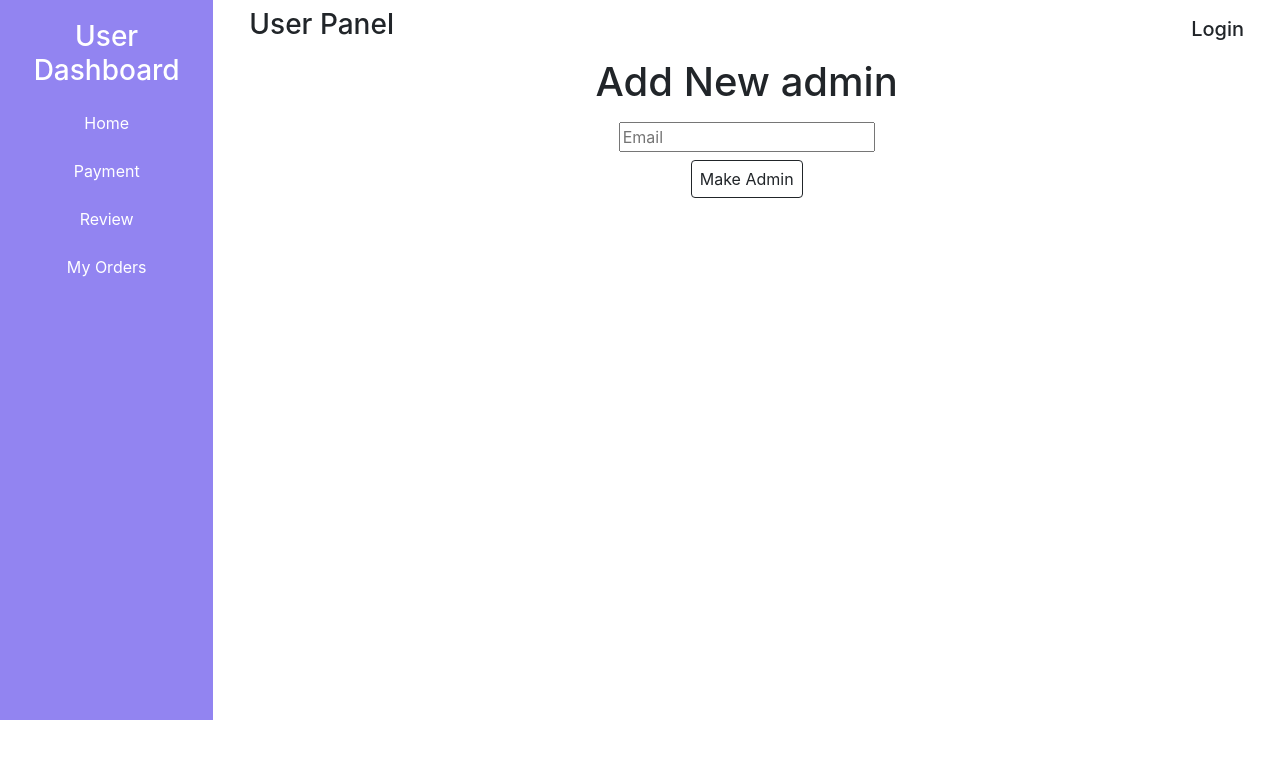
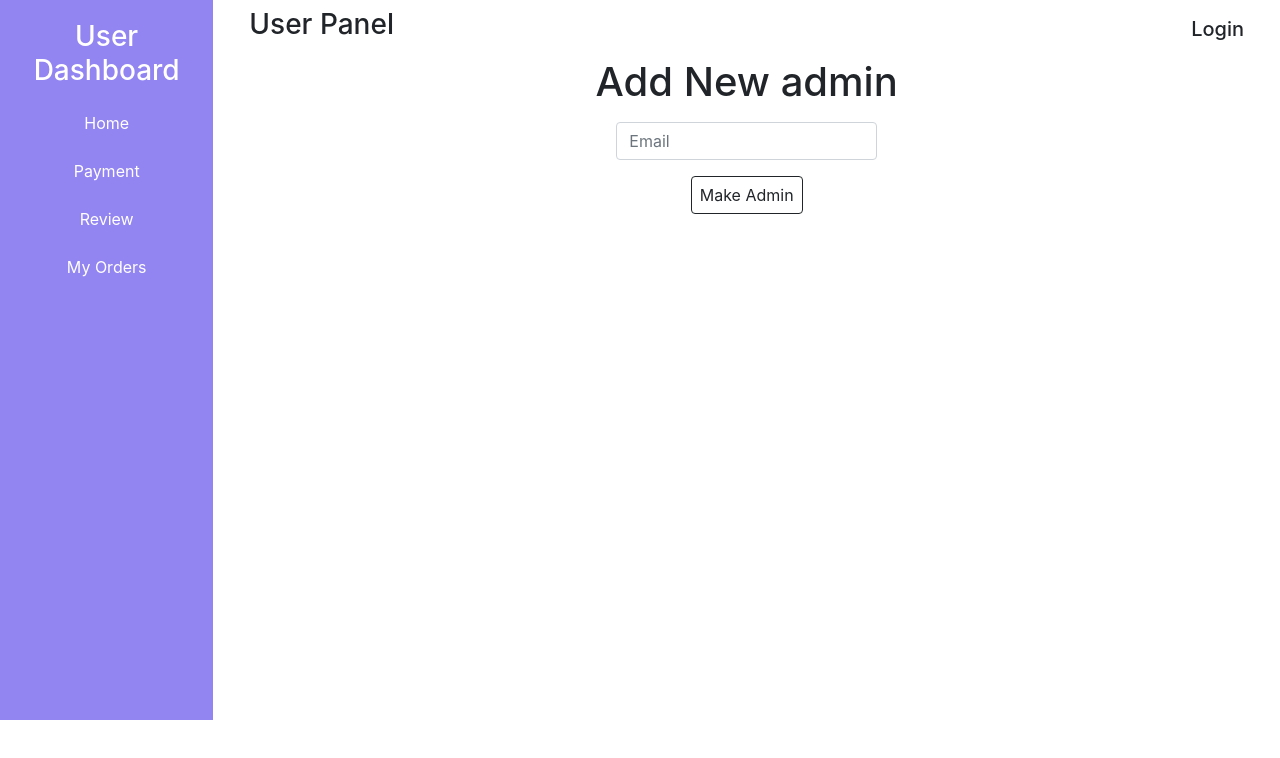
Before and after one commit to pabon98/creative-agency-client, a React (Create React App) app: page /dashboard/makeAdmin in a window 1280 px wide. Shown: the top 758 px of the page. Built offline with nearby package versions, Linux system fonts and the light colour scheme; no server answers.

Commit message:
makeadmin page updated

```diff
--- a/src/Components/MakeAdmin/MakeAdmin.js
+++ b/src/Components/MakeAdmin/MakeAdmin.js
@@ -1,8 +1,8 @@
-import React from 'react';
-import { useForm } from 'react-hook-form';
+import React from "react";
+import { useForm } from "react-hook-form";
 
 const MakeAdmin = () => {
-    const { register, handleSubmit } = useForm();
+  const { register, handleSubmit } = useForm();
 
   const onSubmit = (data) => {
     fetch("https://creative-agency-server-9jtj.onrender.com/makeAdmin", {
@@ -12,22 +12,32 @@ const MakeAdmin = () => {
     })
       .then((res) => res.json())
       .then((result) => console.log(result));
-      alert('Admin added Successfully')
-      document.getElementById('form-reset').reset()
+    alert("Admin added Successfully");
+    document.getElementById("form-reset").reset();
     console.log(data);
   };
   return (
     <div>
-      <h1 className='mb-3'>Add New admin</h1>
+      <h1 className="mb-3">Add New admin</h1>
       <form id="form-reset" onSubmit={handleSubmit(onSubmit)}>
-        <input
+        <div class="input-group w-25 mx-auto mb-2">
+          <input
+            type="email"
+            name="email"
+            placeholder="Email"
+            {...register("email", { required: true })}
+            class="form-control"
+            aria-label="Sizing example input"
+            aria-describedby="inputGroup-sizing-default"
+          />
+        </div>
+        {/* <input
           className="input-field"
           name="email"
           placeholder="Email"
           type="email"
           {...register("email", { required: true })}
-        />
-        <br />
+        /> */}
 
         <input
           className="submit-btn btn btn-outline-dark px-2 mt-2"
@@ -37,7 +47,6 @@ const MakeAdmin = () => {
       </form>
     </div>
   );
-
 };
 
 export default MakeAdmin;
```
